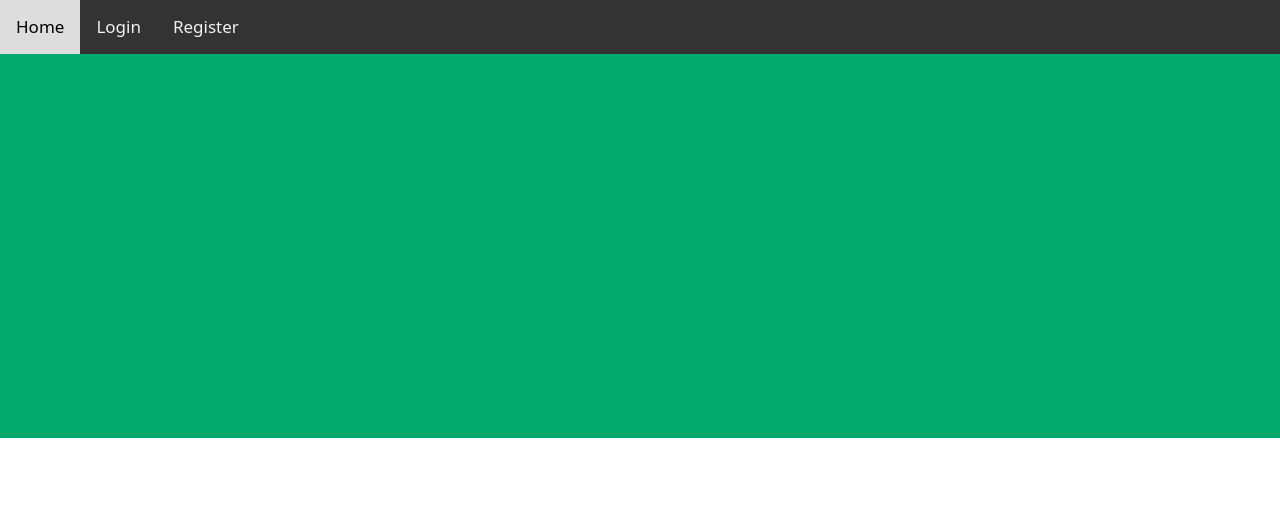
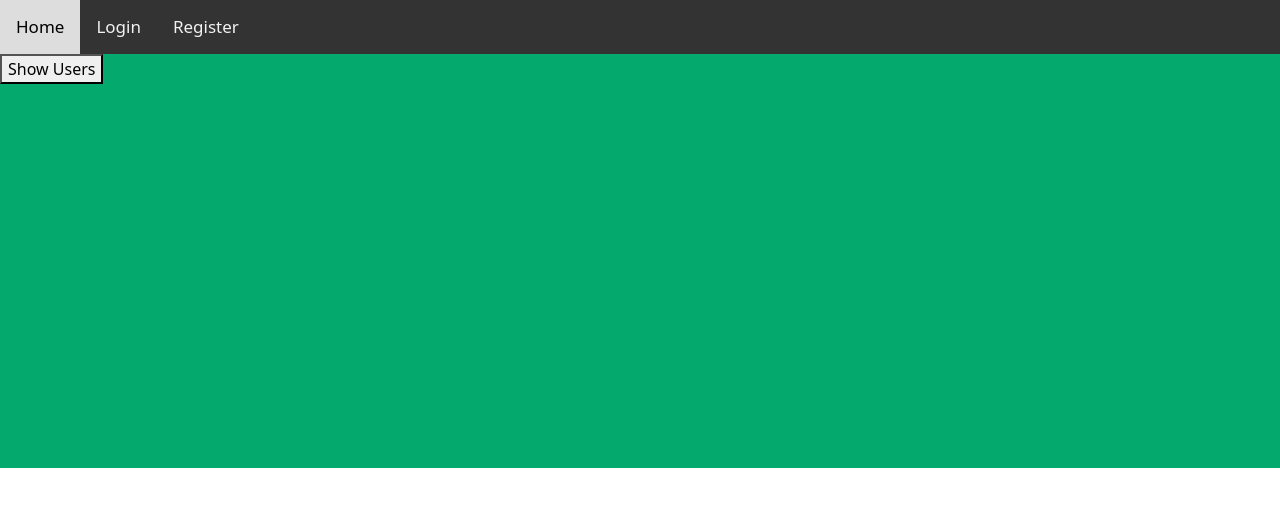
Before and after one commit to Tuneinfaisal/Account-app, a React (Create React App) app: page /Alluser in a window 1280 px wide. Shown: the top 506 px of the page. Built offline with nearby package versions, Linux system fonts and the light colour scheme.

Commit message:
Added Alluser

```diff
--- /dev/null
+++ b/src/Alluser.js
@@ -0,0 +1,19 @@
+import React, { useState } from "react";
+import Axios from "axios";
+
+export default () => {
+    const url = "http://localhost:8000/api/v1/account/users";
+
+    const [userList, setUserList] = useState();
+
+    const getUsers = () => {
+
+    }
+
+    return (
+
+        <div>
+            <button onClick={getUsers}>Show Users</button>
+        </div>
+    )
+}
--- a/src/App.js
+++ b/src/App.js
@@ -7,6 +7,7 @@ import Register from "./Register"
 import TranPage from "./TranPage"
 import Dashboard from "./Dashboard"
 import Passbook from "./Passbook"
+import Alluser from "./Alluser";
 
 export default () => {
     // const [token, setToken] = useState();
@@ -36,6 +37,9 @@ export default () => {
                 <Route exact path="/Passbook">
                     <Passbook/>
                 </Route>
+                <Route exact path="/Alluser">
+                    <Alluser/>
+                </Route>
 
             </Switch>
         </div>
--- a/src/Register.js
+++ b/src/Register.js
@@ -7,18 +7,18 @@ export default function Login() {
     const [name, setName] = useState();
     const [balance, setBalance] = useState();
     const [password, setPassword] = useState();
-    const url = "http://localhost:8000/api/v1/account/registration"
+
+    const url = "http://localhost:8000/api/v1/account/s"
 
     const handleSubmit = (e) => {
         e.preventDefault();
+
         Axios.post(url,{
             name: name,
             balance: balance,
             password: password
         })
-        name = "";
-        balance = "";
-        password = "";
+
         alert("Your data is saved");
     }
     return (
```
